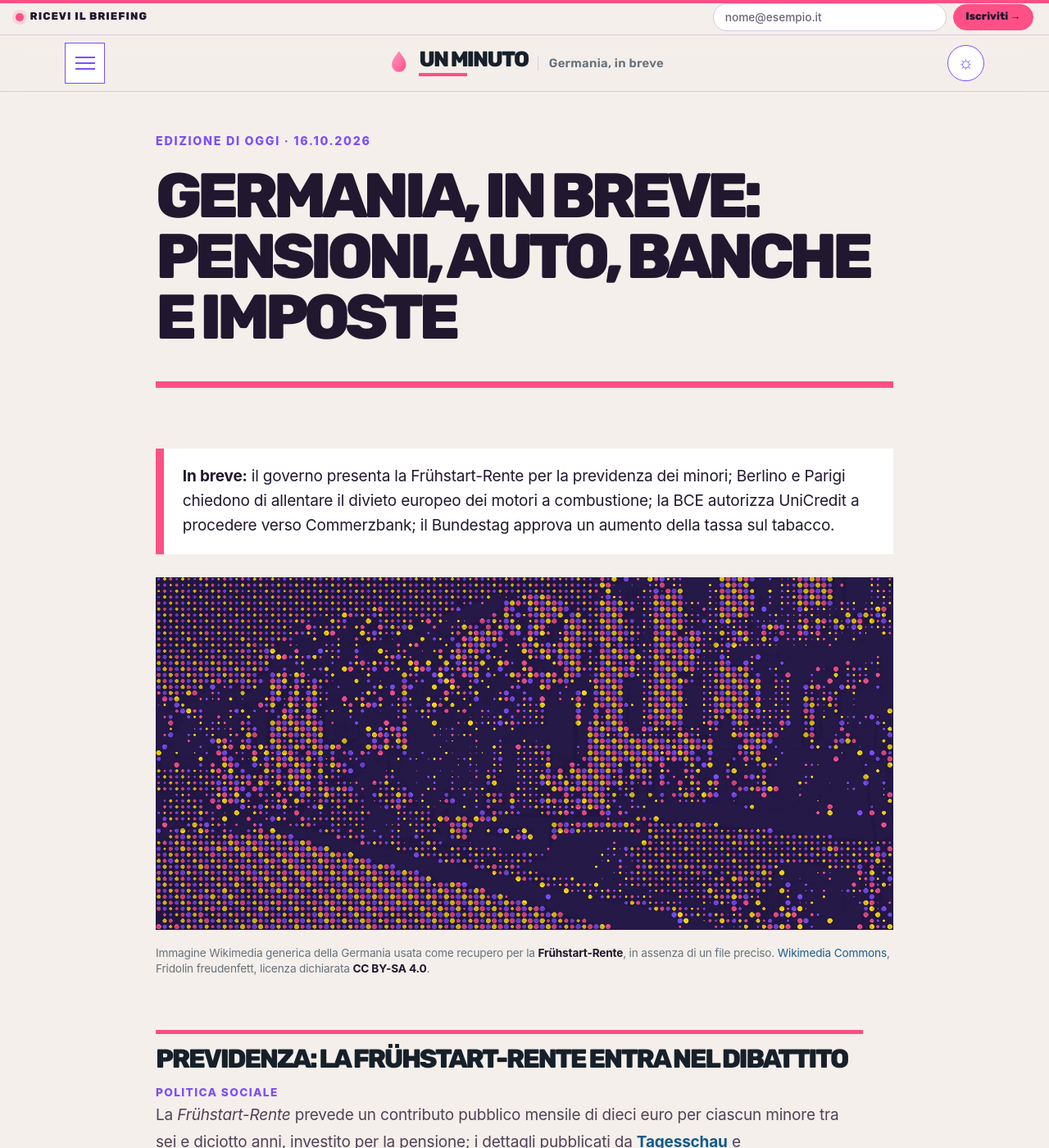
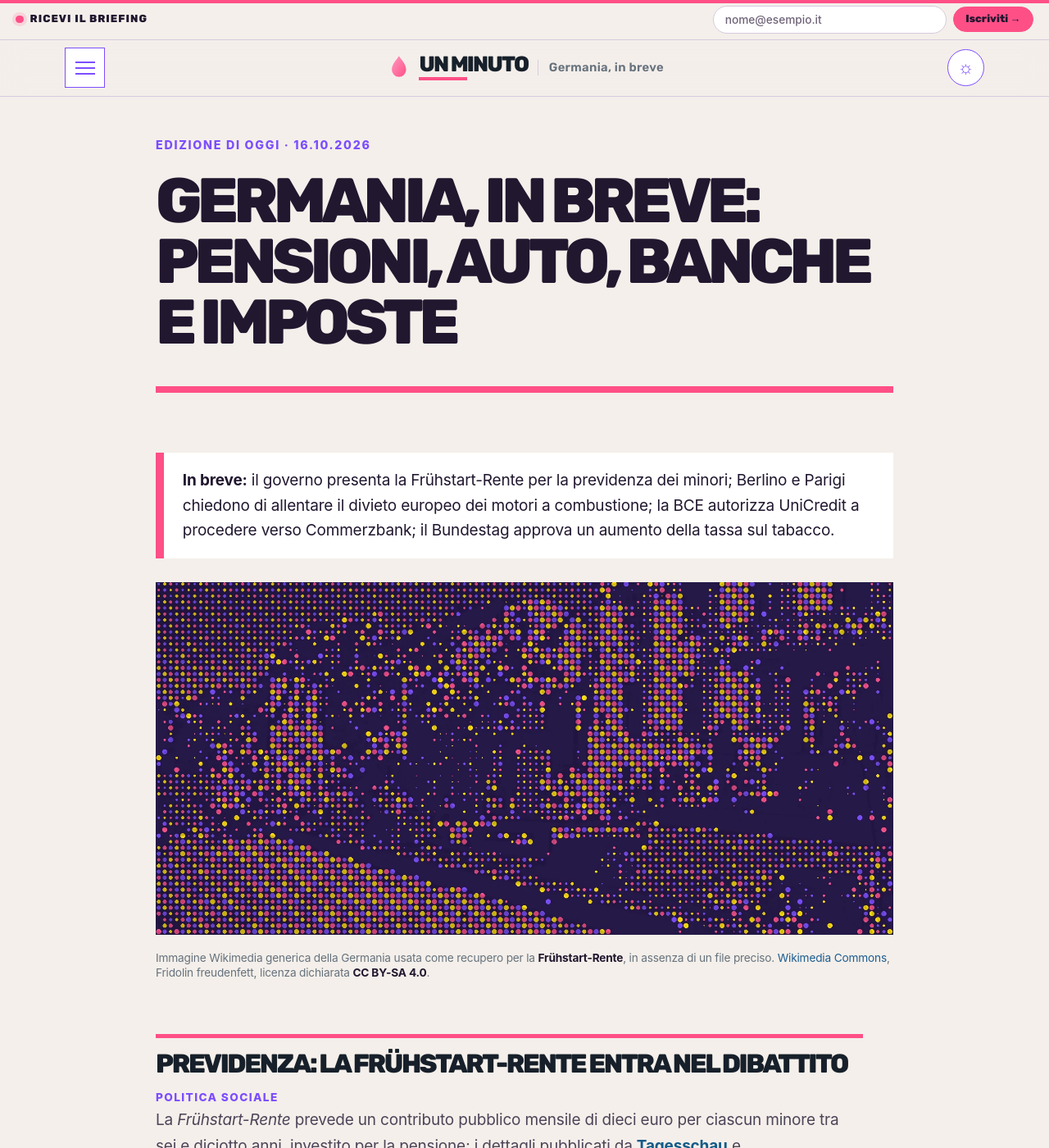
Before and after one commit to ottoottone/prj-news-mattino, a Jekyll site: the page built from index.html, in a window 1280 px wide and 1400 px high. Shown: the whole window at 82% size. Built offline with Jekyll 4.4.1, drawn with Linux system fonts in a browser that asks for light colours; some web fonts are replaced; the list of posts is cut into pages by our own code.

Commit message:
Give desktop signup bar more breathing room

```diff
--- a/assets/css/briefing.css
+++ b/assets/css/briefing.css
@@ -553,7 +553,7 @@ body { background:#f7f7f5; color:#202b35; }
 
 /* The desktop masthead is navigation, not a hero: keep brand and controls on one compact line. */
 @media (min-width:701px) {
-  .newsletter-signup-inner { min-height:2.2rem; padding-top:.2rem; padding-bottom:.2rem; }
+  .newsletter-signup-inner { min-height:2.5rem; padding-top:.3rem; padding-bottom:.3rem; }
   .newsletter-signup-form input { padding:.42rem .7rem; }
   .newsletter-signup-form button { padding:.43rem .75rem; }
   .masthead { padding:.25rem 0; margin-bottom:.55rem; }
```
